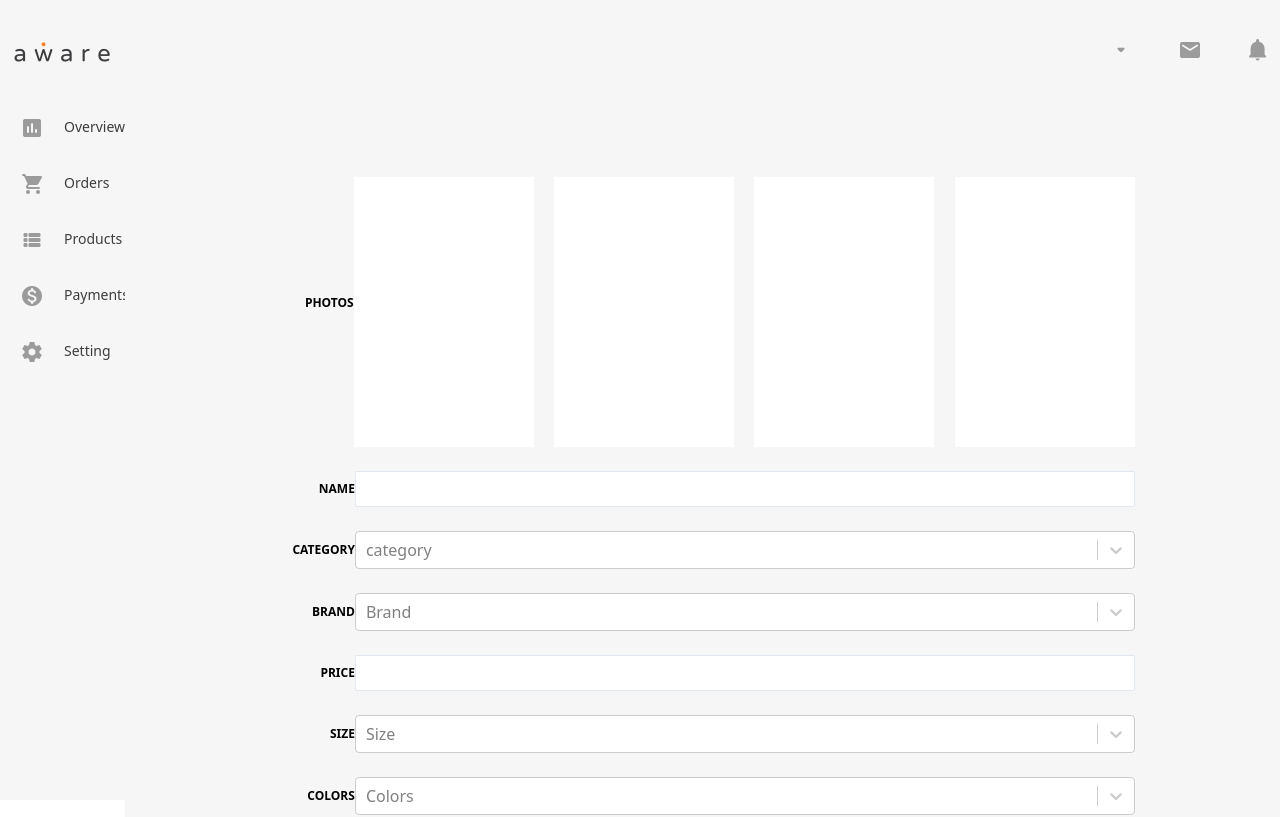
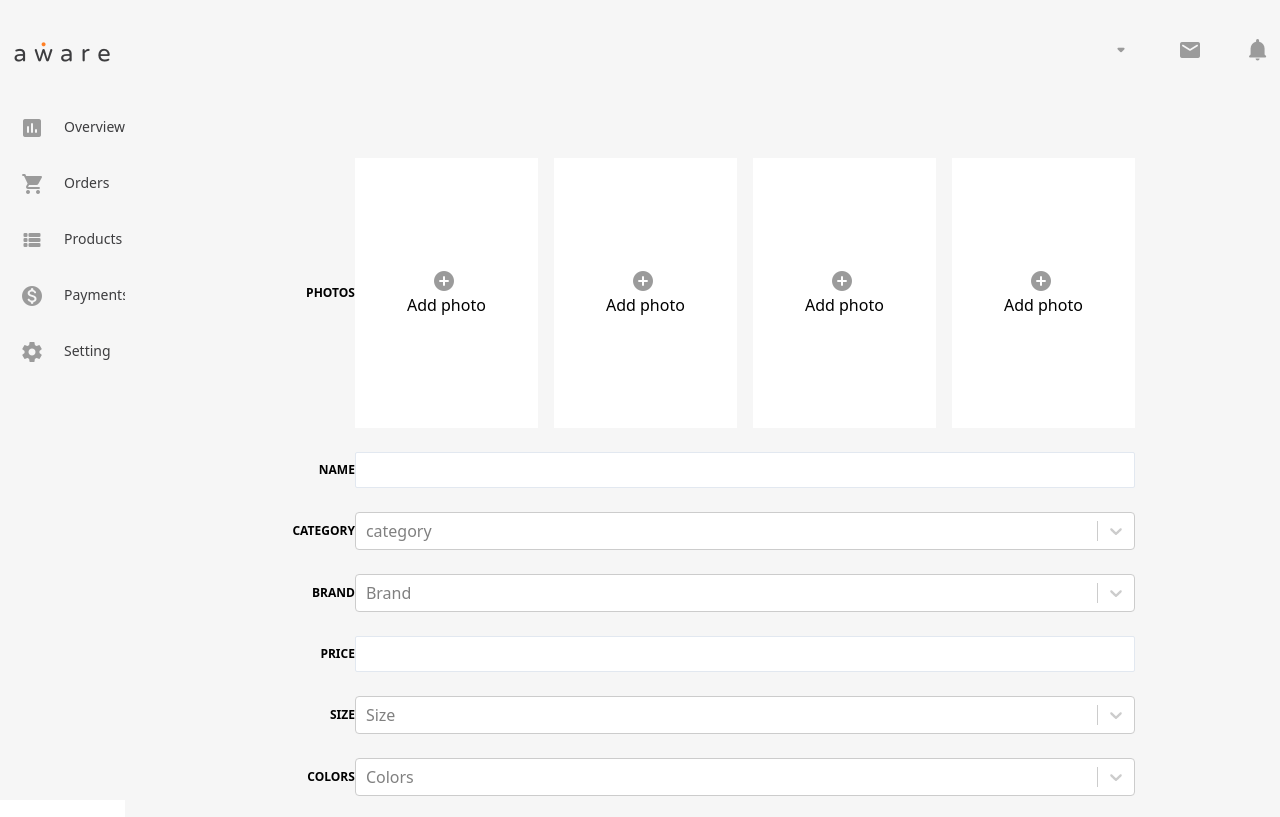
Before and after one commit to PhienNguyenHoang/aware, a React (Create React App) app in the folder client/: page /admin/dashboard/add-product in a window 1280 px wide. Shown: the top 817 px of the page. Built offline with nearby package versions, Linux system fonts and the light colour scheme; no server answers; the database is empty.

Commit message:
Add upload image feature, refactor image rendering logic

```diff
--- a/client/src/Pages/Cart/Cart.js
+++ b/client/src/Pages/Cart/Cart.js
@@ -18,7 +18,7 @@ const Cart = ({
   let productInCartMarkUp = products.map((product, index) => (
     <ProductInCart
       key={index}
-      imageUrl={product.imageUrl}
+      imageUrl={product.imageUrl[0]}
       name={product.name}
       color={product.color}
       size={product.size}
--- a/client/src/Pages/ProductPage/ProductPage.js
+++ b/client/src/Pages/ProductPage/ProductPage.js
@@ -12,7 +12,6 @@ import { getProduct } from "../../redux/actions/productActions";
 import "./ProductPage.css";
 import NavBar from "../../components/NavBar/NavBar";
 import { useState } from "react";
-import { filter } from "p-iteration";
 const ProductPage = ({ location, history }) => {
   let params = new URLSearchParams(location.search);
   const page = params.get("page") || 1;
--- a/client/src/components/AddProduct/AddProduct.css
+++ b/client/src/components/AddProduct/AddProduct.css
@@ -70,7 +70,34 @@
   border: none;
 }
 .customize-add-product-photo {
-  width: 180px;
+  width: 183px;
   height: 270px;
   background-color: #ffff;
+  display: flex;
+  align-items: center;
+  justify-content: center;
+  cursor: pointer;
 }
+.customize-add-product-photo:hover {
+  transform: scale(1.05);
+}
+.customize-add-product-photo-containter {
+  width: 780px;
+}
+.add-product-icon-container {
+  display: flex;
+  flex-direction: column;
+  justify-content: center;
+  height: 200px;
+}
+.add-product-icon-container img {
+  width: 24px;
+  height: 24px
+}
+.add-product-icon {
+  margin-left: 25px;
+}
+.product-preview-image {
+  width: 183px;
+  height: 270px;
+}
--- a/client/src/components/AddProduct/AddProduct.js
+++ b/client/src/components/AddProduct/AddProduct.js
@@ -1,11 +1,16 @@
 import React, { useState, useEffect } from "react";
 import Select from "react-select";
+import { forEach as pForEach } from "p-iteration";
+
 import {
   addProduct,
   getAllCategory,
   getAllBrand,
+  storage,
+  uploadImages,
 } from "../../firebase/firebase";
 import logo from "../../Images/logo.png";
+import add from "../../Images/add.png";
 import AdminDashboardMenu from "../AdminDashboardMenu/AdminDashboardMenu";
 import AdminNavBar from "../AdminNavBar/AdminNavBar";
 import "./AddProduct.css";
@@ -14,6 +19,7 @@ const AddProduct = () => {
   let brandList = [];
   let [categoryOptions, setCategoryOptions] = useState([]);
   let [brandOptions, setBrandOptions] = useState([]);
+  let imageUrls = [];
   const [name, setName] = useState("");
   const [price, setPrice] = useState("");
   const [quantity, setQuantity] = useState("");
@@ -23,7 +29,12 @@ const AddProduct = () => {
   const [color, setColor] = useState("");
   const [sex, setSex] = useState("");
   const [type, setType] = useState("");
-
+  const [image1, setImage1] = useState(null);
+  const [image2, setImage2] = useState(null);
+  const [image3, setImage3] = useState(null);
+  const [image4, setImage4] = useState(null);
+  const [file, setFile] = useState([]);
+  const [url, setURL] = useState([]);
   useEffect(() => {
     const fetchData = async () => {
       const returnCategory = await getAllCategory();
@@ -63,8 +74,7 @@ const AddProduct = () => {
     { value: "dress", label: "Dresses" },
     { value: "jacket", label: "Jackets" },
   ];
-  const resetHooks = (event) => {
-    event.preventDefault();
+  const resetHooks = () => {
     setName("");
     setPrice("");
     setQuantity("");
@@ -77,13 +87,43 @@ const AddProduct = () => {
   };
   const handleSubmit = async (event) => {
     event.preventDefault();
-    console.log("hello");
     const colorArray = [];
     const sizeArray = [];
     color.forEach((item) => {
       colorArray.push(item.value);
     });
     size.forEach((item) => sizeArray.push(item.value));
+    // await pForEach(file, async (item) => {
+    //   console.log("hello");
+    //   const uploadTask = storage.ref(`/images/${item.name}`).put(item);
+    //   uploadTask.on("state_changed", console.log, console.error, () => {
+      //     storage
+      //       .ref("images")
+    //       .child(item.name)
+    //       .getDownloadURL()
+    //       .then((fileUrl) => {
+    //         console.log(fileUrl);
+    //         imageUrlArray.push(fileUrl);
+    //         console.log(imageUrlArray);
+    //       });
+    //   });
+    // });
+    // for (const item of file) {
+      //   const uploadTask = storage.ref(`/images/${item.name}`).put(item);
+      //   uploadTask.on("state_changed", console.log, console.error, () => {
+    //     storage
+    //       .ref("images")
+    //       .child(item.name)
+    //       .getDownloadURL()
+    //       .then((fileUrl) => {
+      //         console.log(fileUrl);
+      //         imageUrlArray.push(fileUrl);
+      //         console.log(imageUrlArray);
+      //       });
+    //   });
+    // }
+    let imageUrlArray = await uploadImages(file);
+    console.log(imageUrlArray);
     let ProductObject = {
       name: name,
       category: category.value,
@@ -94,11 +134,104 @@ const AddProduct = () => {
       amount: quantity,
       customerType: sex.value,
       type: type.value,
+      imageUrl: imageUrlArray,
     };
     await addProduct(ProductObject);
-    alert("Product added succesfully");
+    // alert("Product added succesfully");
     resetHooks();
   };
+  let markUp1 = image1 ? (
+    <div className="col-span-1 customize-add-product-photo">
+      <img src={image1} alt="" className="product-preview-image" />
+    </div>
+  ) : (
+    <label htmlFor="input">
+      <div className="col-span-1 customize-add-product-photo">
+        <div className="add-product-icon-container">
+          <input
+            type="file"
+            id="input"
+            style={{ display: "none" }}
+            onChange={(e) => {
+              setImage1(URL.createObjectURL(e.target.files[0]));
+              setFile([...file, e.target.files[0]]);
+            }}
+          />
+          <img src={add} alt="" className="add-product-icon" />
+          <span>Add photo</span>
+        </div>
+      </div>
+    </label>
+  );
+  let markUp2 = image2 ? (
+    <div className="col-span-1 customize-add-product-photo">
+      <img src={image2} alt="" className="product-preview-image" />
+    </div>
+  ) : (
+    <label htmlFor="input">
+      <div className="col-span-1 customize-add-product-photo">
+        <div className="add-product-icon-container">
+          <input
+            type="file"
+            id="input"
+            style={{ display: "none" }}
+            onChange={(e) => {
+              setImage2(URL.createObjectURL(e.target.files[0]));
+              setFile([...file, e.target.files[0]]);
+            }}
+          />
+          <img src={add} alt="" className="add-product-icon" />
+          <span>Add photo</span>
+        </div>
+      </div>
+    </label>
+  );
+  let markUp3 = image3 ? (
+    <div className="col-span-1 customize-add-product-photo">
+      <img src={image3} alt="" className="product-preview-image" />
+    </div>
+  ) : (
+    <label htmlFor="input">
+      <div className="col-span-1 customize-add-product-photo">
+        <div className="add-product-icon-container">
+          <input
+            type="file"
+            id="input"
+            style={{ display: "none" }}
+            onChange={(e) => {
+              setImage3(URL.createObjectURL(e.target.files[0]));
+              setFile([...file, e.target.files[0]]);
+            }}
+          />
+          <img src={add} alt="" className="add-product-icon" />
+          <span>Add photo</span>
+        </div>
+      </div>
+    </label>
+  );
+  let markUp4 = image4 ? (
+    <div className="col-span-1 customize-add-product-photo">
+      <img src={image4} alt="" className="product-preview-image" />
+    </div>
+  ) : (
+    <label htmlFor="input">
+      <div className="col-span-1 customize-add-product-photo">
+        <div className="add-product-icon-container">
+          <input
+            type="file"
+            id="input"
+            style={{ display: "none" }}
+            onChange={(e) => {
+              setImage4(URL.createObjectURL(e.target.files[0]));
+              setFile([...file, e.target.files[0]]);
+            }}
+          />
+          <img src={add} alt="" className="add-product-icon" />
+          <span>Add photo</span>
+        </div>
+      </div>
+    </label>
+  );
   return (
     <div className="dashboard-container">
       <div className="dashboard-menu">
@@ -112,12 +245,25 @@ const AddProduct = () => {
         <div className="add-product-container">
           <form>
             <div className="add-product-input-container">
-              <div className="add-product-title customize-add-product-photo-container ">PHOTOS</div>
-              <div className="grid grid-cols-4 gap-4 customize-home-container">
-                <div className="col-span-1 customize-add-product-photo"></div>
-                <div className="col-span-1 customize-add-product-photo"></div>
-                <div className="col-span-1 customize-add-product-photo"></div>
-                <div className="col-span-1 customize-add-product-photo"></div>
+              <div className="add-product-title">PHOTOS</div>
+              <div className="grid grid-cols-4 gap-4 customize-add-product-photo-container">
+                {/* <label htmlFor="input">
+                  <div className="col-span-1 customize-add-product-photo">
+                    <div className="add-product-icon-container">
+                      <input
+                        type="file"
+                        id="input"
+                        style={{ display: "none" }}
+                      />
+                      <img src={add} alt="" className="add-product-icon" />
+                      <span>Add photo</span>
+                    </div>
+                  </div>
+                </label> */}
+                {markUp1}
+                {markUp2}
+                {markUp3}
+                {markUp4}
               </div>
             </div>
             <div className="add-product-input-container">
--- a/client/src/components/ProductList/ProductList.js
+++ b/client/src/components/ProductList/ProductList.js
@@ -11,7 +11,7 @@ const ProductList = (props) => {
   return (
     <Link to={`/product/${productURL}`}>
       <div className="product-box">
-        <img src={imageUrl} alt="" />
+        <img src={imageUrl[0]} alt="" />
         <div className="product-box-text-name">{name}</div>
         <div className="product-box-text-price">{price}$</div>
       </div>
--- a/client/src/redux/reducers/productReducer.js
+++ b/client/src/redux/reducers/productReducer.js
@@ -1,15 +1,25 @@
-import { SET_PRODUCT, FILTER_PRODUCT_BY_CATEGORY, CLEAR_FILTER_CATEGORY } from "../types";
+import { SET_PRODUCT, FILTER_PRODUCT_BY_CATEGORY, CLEAR_FILTER_CATEGORY, SET_ONE_PRODUCT } from "../types";
 
 const initialState = {
     products: [],
-    category: ''
+    category: '',
+    product: {}
 }
 
 export default function (state = initialState, action) {
     switch (action.type) {
       case SET_PRODUCT: {
           return {
-              products: [...action.payload]
+              ...state,
+              products: [...action.payload],
+              product: initialState.product
+          }
+      }
+      case SET_ONE_PRODUCT: {
+          return {
+            ...state,
+            products: initialState.products,
+            product: action.payload
           }
       }
       case FILTER_PRODUCT_BY_CATEGORY: {
--- a/client/src/redux/types.js
+++ b/client/src/redux/types.js
@@ -14,6 +14,7 @@ export const RESET_USER_ERROR = "RESET_USER_ERROR";
 export const SET_CATEGORY = "SET_CATEGORY";
 //product
 export const SET_PRODUCT = "SET_PRODUCT";
+export const SET_ONE_PRODUCT = 'SET_ONE_PRODUCT'
 export const FILTER_PRODUCT_BY_CATEGORY = "FILTER_PRODUCT_BY_CATEGORY";
 export const CLEAR_FILTER_CATEGORY = "CLEAR_FILTER_CATEGORY";
 //cart
```
Also changed, not shown: client/src/Pages/ProductDetails/ProductDetails.js (+22 -10 lines), client/src/firebase/firebase.js (+37 -1 lines), client/src/redux/actions/productActions.js (+10 -2 lines), client/src/Images/add.png (added).
